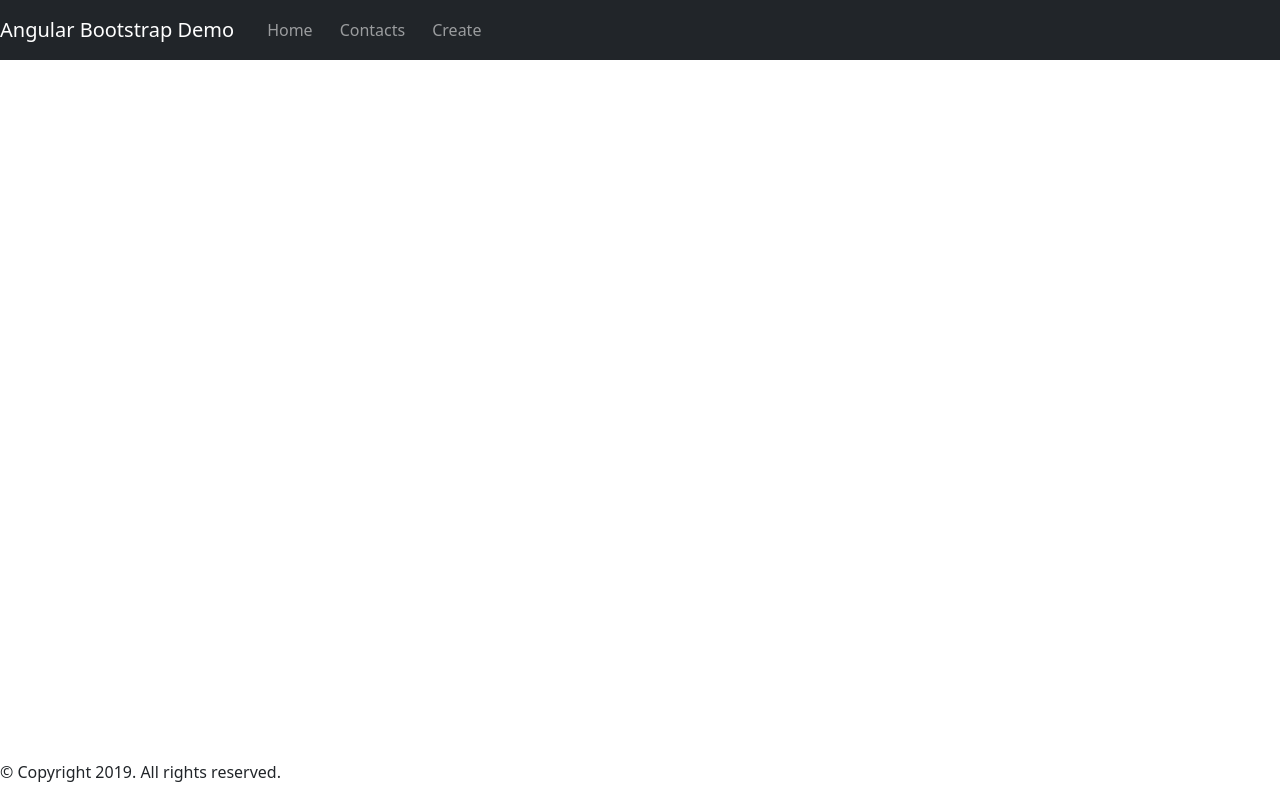
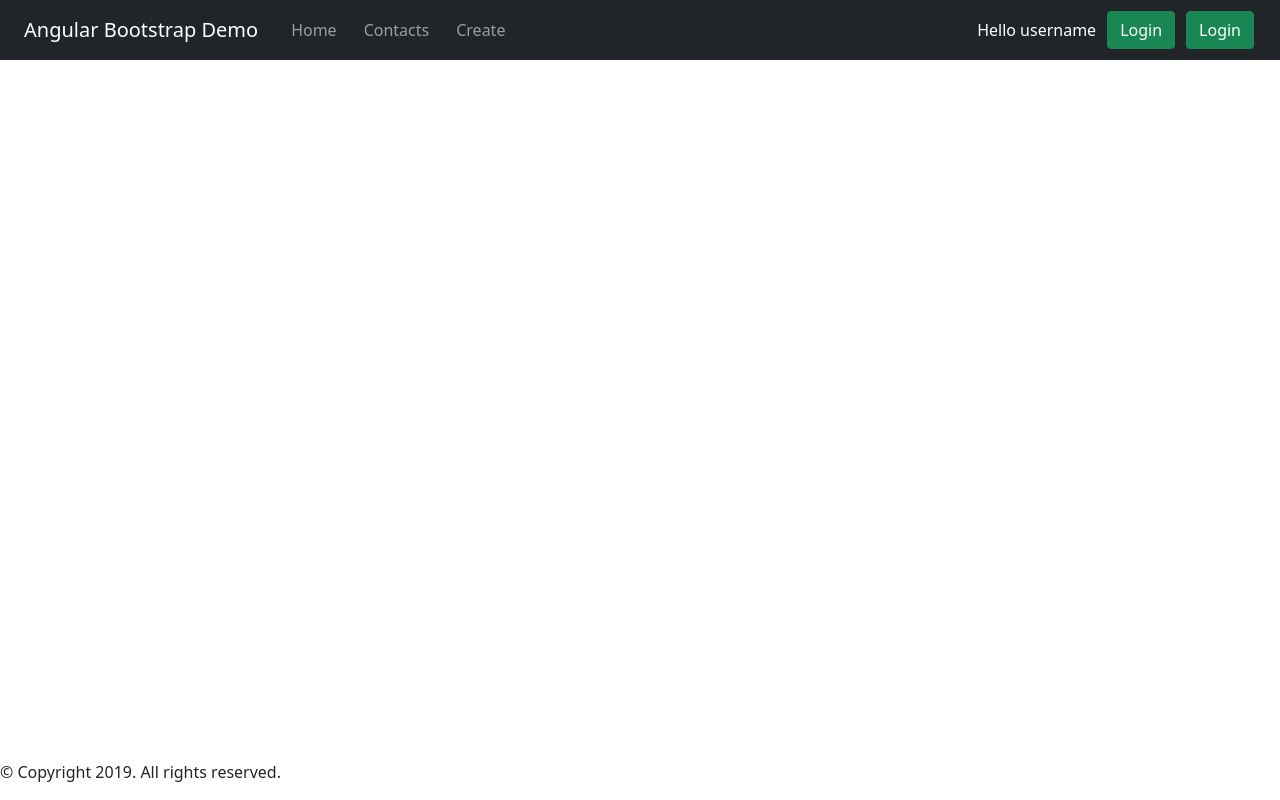
Before and after one commit to b-grochal/angular-it-jobs, an Angular app: page / in a window 1280 px wide. Built offline with nearby package versions, Linux system fonts and the light colour scheme.

Commit message:
Improve header component.

```diff
--- a/src/app/components/layout/header/header.component.html
+++ b/src/app/components/layout/header/header.component.html
@@ -1,5 +1,5 @@
 <header>
-  <nav class="navbar navbar-expand-md bg-dark navbar-dark fixed-top">
+  <nav class="navbar navbar-expand-md navbar-dark bg-dark fixed-top px-4">
     <a class="navbar-brand" href="#">Angular Bootstrap Demo</a>
     <button
       class="navbar-toggler"
@@ -12,8 +12,11 @@
     >
       <span class="navbar-toggler-icon"></span>
     </button>
-    <div class="collapse navbar-collapse" id="navbarCollapse">
-      <ul class="navbar-nav mr-auto">
+    <div
+      class="collapse navbar-collapse d-sm-inline-flex justify-content-between"
+      id="navbarCollapse"
+    >
+      <ul class="navbar-nav">
         <li class="nav-item">
           <a class="nav-link" routerLink="/home">Home</a>
         </li>
@@ -24,6 +27,13 @@
           <a class="nav-link" routerLink="/contact-create">Create</a>
         </li>
       </ul>
+      <ul class="navbar-nav">
+        <li class="nav-item d-flex align-items-center">
+          <span class="text-white">Hello username</span>
+        </li>
+        <li class="nav-item"><button class="btn btn-success">Login</button></li>
+        <li class="nav-item"><a class="btn btn-success">Login</a></li>
+      </ul>
     </div>
   </nav>
 </header>
```
